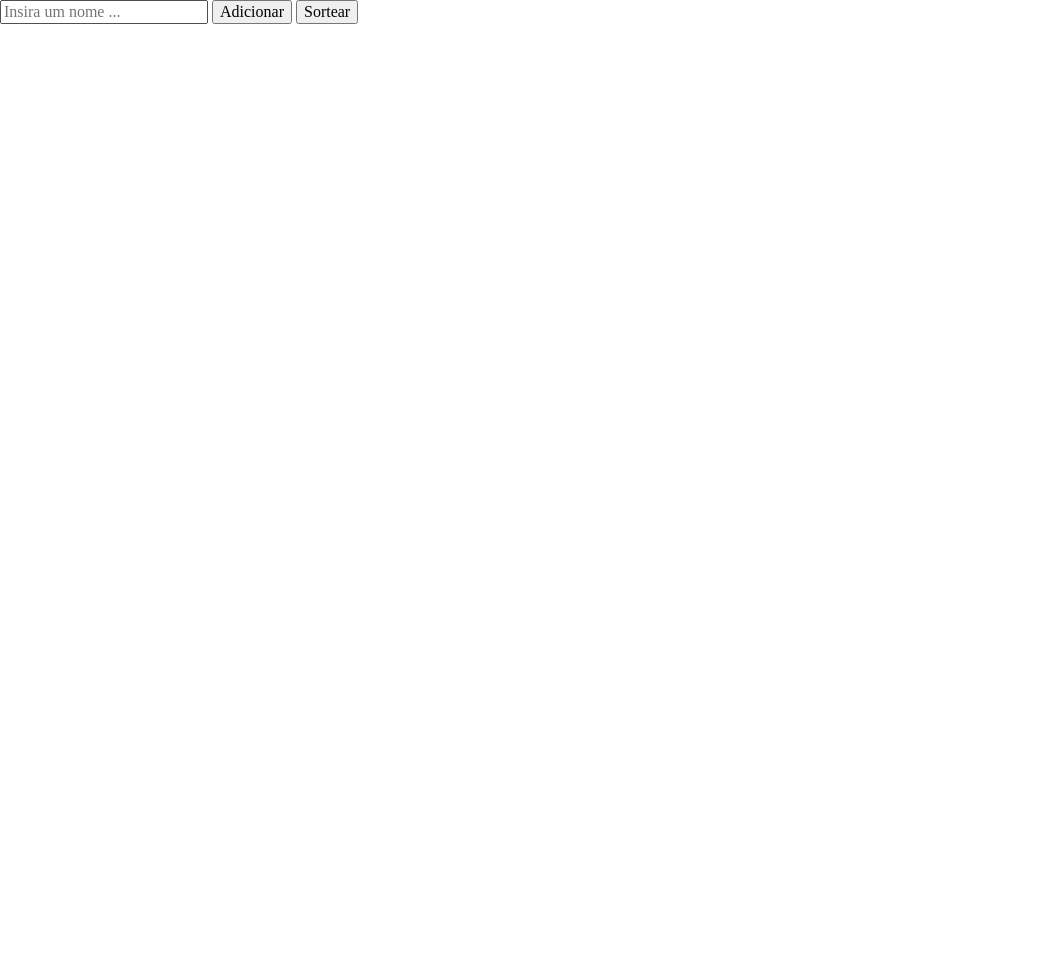
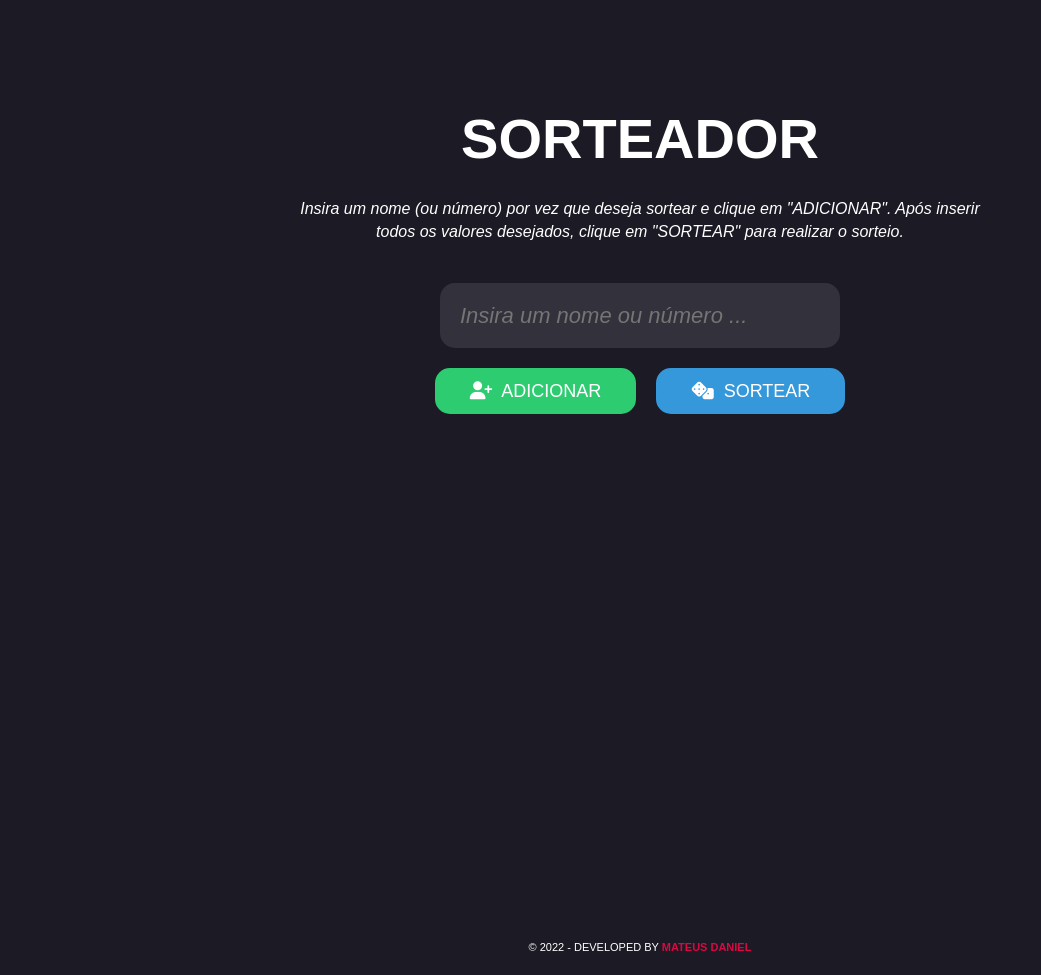
Before and after one commit to MateusDanieel/sorteador, a website: page index.html in a window 1280 px wide. Shown: the whole page, without its empty margins (0-1041 px from the left). Before the commit the page ends 800 px from the top, so only its background shows below. Drawn offline with Linux system fonts and the light colour scheme; files that its build step writes are made by us from their sources; a web font is replaced by a local one.

Commit message:
feat: adiciona botão de 'excluir' e corrige o visual do sistema.

```diff
--- a/index.html
+++ b/index.html
@@ -24,20 +24,32 @@
 
         <div class="container">
 
+            <h1 class="title">
+                Sorteador
+            </h1>
+
+            <p class="intro">
+                Insira um nome (ou número) por vez que deseja sortear e clique em "ADICIONAR". Após inserir todos os valores desejados, clique em "SORTEAR" para realizar o sorteio.
+            </p>
+
             <div id="form">
-                <input type="text" id="inputName" name="" placeholder="Insira um nome ..." maxlength="30" />
+                <input type="text" id="inputName" name="" placeholder="Insira um nome ou número ..." maxlength="30" autofocus />
 
-                <button type="button" id="btAdc">
-                    Adicionar
-                </button>
+                <div class="btn-group">
+                    <button type="button" id="btAdc">
+                        <i class="fa-solid fa-user-plus"></i> Adicionar
+                    </button>
 
-                <button type="button" id="btSort">
-                    Sortear
-                </button>
+                    <button type="button" id="btSort">
+                        <i class="fa-solid fa-dice"></i> Sortear
+                    </button>
+                </div>
 
-                <table id="tblNames">
+                <div class="alert">
+                    <b>ERRO!</b> Insira pelo menos 2 valores para realizar o sorteio.
+                </div>
 
-                </table>
+                <table id="tblNames"></table>
             </div>
 
             <div id="result">
@@ -52,19 +64,14 @@
 
     </main>
 
+    <footer class="sec-footer">
+        <div class="container">
+            <p>&copy; 2022 - Developed by <a href="https://mateusdanieel.github.io/" target="_blank">Mateus Daniel</a></p>
+        </div>
+    </footer>
 
 
-
-
-
-
-
-
-
-
-
-
-
+    <script src="https://kit.fontawesome.com/427063e222.js" crossorigin="anonymous"></script>
     <script src="dist/js/vendor/modernizr-3.11.2.min.js"></script>
     <script src="dist/js/plugins.min.js"></script>
     <script src="dist/js/main.min.js"></script>
--- a/src/css/_base.css
+++ b/src/css/_base.css
@@ -0,0 +1,23 @@
+@import url('https://fonts.googleapis.com/css2?family=Nunito:ital,wght@0,200;0,300;0,400;0,500;0,600;0,700;0,800;0,900;1,200;1,300;1,400;1,500;1,600;1,700;1,800;1,900&display=swap');
+
+@custom-media --xs (max-width: 767px);
+@custom-media --sm (max-width: 992px);
+@custom-media --md (max-width: 1024px);
+@custom-media --lg (max-width: 1200px);
+
+* {
+    font-family: 'Nunito', sans-serif;
+    color: #FFF;
+    box-sizing: border-box;
+}
+
+.container {
+    width: 100%;
+    max-width: 1170px;
+    margin: 0 auto;
+    padding: 0 20px;
+}
+
+body {
+    background-color: #1c1a25;
+}
--- a/src/css/_layout.css
+++ b/src/css/_layout.css
@@ -0,0 +1,142 @@
+.sec-main {
+    min-height: 100vh;
+
+    .title {
+        margin: 100px 0 0;
+        font-size: 56px;
+        text-transform: uppercase;
+        text-align: center;
+        font-weight: 900;
+    }
+
+    .intro {
+        font-style: italic;
+        font-weight: 300;
+        text-align: center;
+        max-width: 720px;
+        margin: 20px auto 40px;
+    }
+
+    #form {
+        display: flex;
+        flex-direction: column;
+        justify-content: center;
+        align-items: center;
+
+        #inputName {
+            outline: none;
+            background-color: rgba(#FFF, .1);
+            border: 0;
+            padding: 20px;
+            border-radius: 15px;
+            font-size: 22px;
+            width: 100%;
+            max-width: 400px;
+
+            &::placeholder {
+                font-style: italic;
+            }
+        }
+
+        .btn-group {
+            margin-top: 20px;
+            display: flex;
+            justify-content: space-evenly;
+            flex-wrap: wrap;
+
+            @media (--sm) {
+                justify-content: center;
+            }
+
+            button {
+                outline: none;
+                padding: 12.5px 35px;
+                font-size: 18px;
+                border: 0;
+                border-radius: 15px;
+                text-transform: uppercase;
+                cursor: pointer;
+                margin: 0 10px;
+                display: block;
+
+                @media (--sm) {
+                    margin: 0 0 10px;
+                }
+
+                i {
+                    margin-right: 5px;
+                }
+
+                &#btAdc {
+                    background-color: #2ecc71;
+
+                    &:hover {
+                        background-color: rgba(#2ecc71, .9);
+                    }
+                }
+
+                &#btSort {
+                    background-color: #3498db;
+
+                    &:hover {
+                        background-color: rgba(#3498db, .9);
+                    }
+                }
+            }
+        }
+
+        .alert {
+            padding: 10px 20px;
+            background-color: rgba(#c0392b, .5);
+            border: 2px solid #c0392b;
+            margin: 20px 0 0;
+            display: none;
+        }
+
+        #tblNames {
+            margin-top: 20px;
+
+            padding: 10px 20px;
+
+            tr {
+                background-color: rgba(#FFF, .1);
+
+                td {
+                  text-transform: uppercase;
+                  padding: 15px;
+
+                  button {
+                    outline: none;
+                    padding: 12.5px 25px;
+                    font-size: 16px;
+                    border: 0;
+                    border-radius: 15px;
+                    text-transform: uppercase;
+                    cursor: pointer;
+                    margin: 0 10px;
+                    display: flex;
+                    background-color: #e74c3c;
+                  }
+                }
+
+            }
+        }
+    }
+}
+
+.sec-footer {
+    p {
+        text-align: center;
+        color: #fff;
+        margin: 40px 0 20px;
+        font-size: 11px;
+        text-transform: uppercase;
+        font-weight: 400;
+
+        a {
+            text-decoration: none;
+            color: #da0942;
+            font-weight: 600;
+        }
+    }
+}
--- a/src/js/main.js
+++ b/src/js/main.js
@@ -1,12 +1,12 @@
-(function() {
-
 let names = [];
 let inputName = document.getElementById('inputName');
 let btAdc = document.getElementById('btAdc');
-    let tblNames = document.querySelector('#tblNames');
+let tblNames = document.getElementById('tblNames');
 let btSort = document.getElementById('btSort');
 let form = document.getElementById('form');
 let result = document.querySelector('#result h1');
+let btExcluir;
+let alert = document.querySelector('.alert');
 
 btAdc.addEventListener('click', () => {
     tblNames.innerHTML = '';
@@ -20,27 +20,43 @@
         `<tr>
             <td>${el}</td>
             <td>
-                    <button type="button" class="btExcluir">
-                        Excluir
+                <button type="button" class="btExcluir" data-id="${i}" title="Excluir">
+                <i class="fa-solid fa-trash"></i>
                 </button>
             </td>
          </tr>`;
+    });
+
+    btExcluir = document.querySelectorAll('.btExcluir');
+
+    btExcluir.forEach((el, i) => {
+        el.addEventListener('click', () => {
+            let tr = document.querySelectorAll('#tblNames tr');
+
+            delArrEl(el.dataset.id);
+
+            tr[i].remove();
+
+        });
     });
 
     inputName.value = '';
 });
 
 btSort.addEventListener('click', () => {
-        form.style.display = 'none';
+
+    if(names.length > 1) {
         let i = Math.floor(Math.random() * names.length);
 
+        form.style.display = 'none';
         result.innerHTML = names[i];
+        alert.style.display = 'none';
+    } else {
+        alert.style.display = 'block';
+    }
+
 });
 
-
-
-
-
-
-
-})();
+function delArrEl(i) {
+    names.splice(i);
+}
```
Also changed, not shown: dist/css/main.min.css, dist/js/main.min.js. Lines whose indentation alone changed are shown as unchanged.
